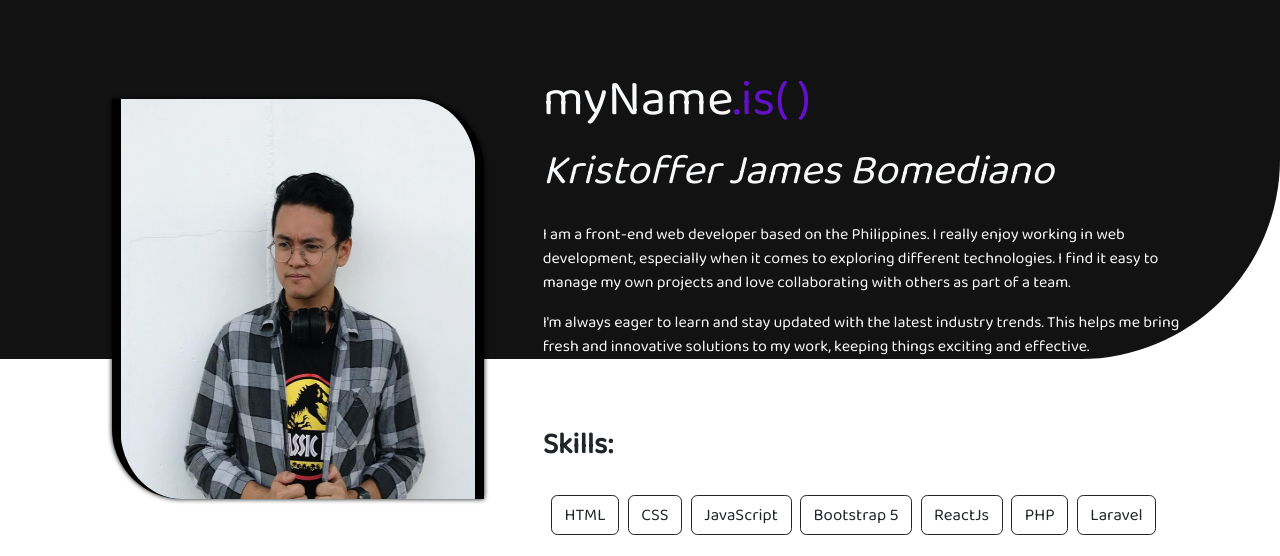
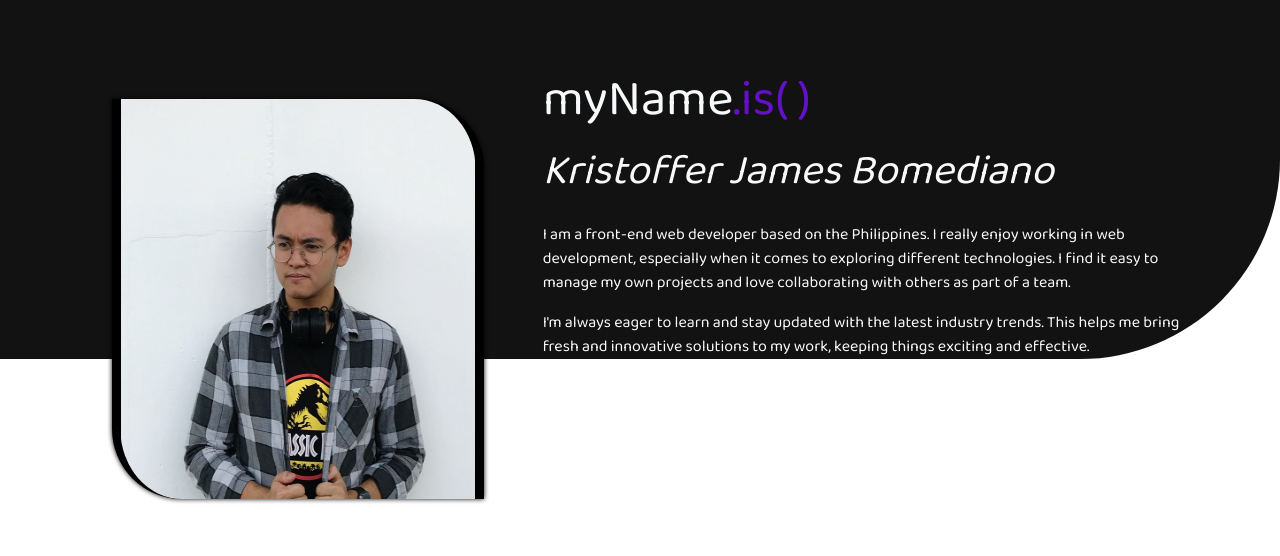
Before and after one commit to jammmeess/portfolio-jammmeess, a React (Create React App) app: page / in a window 1280 px wide. Shown: the part 801-1357 px from the top of the page. Built offline with nearby package versions, Linux system fonts and the light colour scheme; a web font is replaced by a local one.

Commit message:
Layout changes

```diff
--- a/src/components/About.jsx
+++ b/src/components/About.jsx
@@ -1,12 +1,27 @@
 import React from "react";
 import ProfilePicture from "../img/profile_picture.jpeg";
+
+const skills = [
+  "HTML",
+  "CSS",
+  "JavaScript",
+  "Bootstrap 5",
+  "ReactJs",
+  "PHP",
+  "Laravel",
+  "WordPress",
+  "Git",
+  "Figma",
+  "Photoshop",
+];
 
 const About = () => {
   return (
     <section className="about-section" id="about">
-      <div className="about-bg d-none d-sm-block d-xl-none">
+      <div className="about-bg d-none d-sm-block ">
         <div className="container  ">
-          <div className="container text-justify d-flex justify-content-center">
+          <div className="padding-height">
+             <div className="container text-justify d-flex justify-content-center">
             <div className="col-lg-5 col-xl-4 me-5  d-flex justify-content-center">
               <img
                 src={ProfilePicture}
@@ -46,45 +61,11 @@ const About = () => {
               </p>
 
               <div className="col-lg-12 py-5 mt-3 ">
-                <h3>
-                  <b className="text-dark">Skills:</b>
-                </h3>
-                <button className="skills btn btn-outline-dark ms-2 mt-4">
-                  HTML
-                </button>
-                <button className="skills btn btn-outline-dark ms-2 mt-4">
-                  CSS
-                </button>
-                <button className="skills btn btn-outline-dark ms-2 mt-4">
-                  JavaScript
-                </button>
-                <button className="skills btn btn-outline-dark ms-2 mt-4">
-                  Bootstrap 5
-                </button>
-                <button className="skills btn btn-outline-dark ms-2 mt-4">
-                  ReactJs
-                </button>
-                <button className="skills btn btn-outline-dark ms-2 mt-4">
-                  PHP
-                </button>
-                <button className="skills btn btn-outline-dark ms-2 mt-4">
-                  Laravel
-                </button>
-                <button className="skills btn btn-outline-dark ms-2 mt-4">
-                  WordPress
-                </button>
-                <button className="skills btn btn-outline-dark ms-2 mt-4">
-                  Git
-                </button>
-                <button className="skills btn btn-outline-dark ms-2 mt-4">
-                  Figma
-                </button>
-                <button className="skills btn btn-outline-dark ms-2 mt-4">
-                  Photoshop
-                </button>
               </div>
             </div>
           </div>
+          </div>
+
         </div>
       </div>
 
@@ -133,130 +114,20 @@ const About = () => {
               <h3>
                 <b>Skills:</b>
               </h3>
-              <button className="skills btn btn-outline-dark ms-2 mt-4">
-                HTML
-              </button>
-              <button className="skills btn btn-outline-dark ms-2 mt-4">
-                CSS
-              </button>
-              <button className="skills btn btn-outline-dark ms-2 mt-4">
-                JavaScript
-              </button>
-              <button className="skills btn btn-outline-dark ms-2 mt-4">
-                Bootstrap 5
-              </button>
-              <button className="skills btn btn-outline-dark ms-2 mt-4">
-                ReactJs
-              </button>
-              <button className="skills btn btn-outline-dark ms-2 mt-4">
-                PHP
-              </button>
-              <button className="skills btn btn-outline-dark ms-2 mt-4">
-                Laravel
-              </button>
-              <button className="skills btn btn-outline-dark ms-2 mt-4">
-                WordPress
-              </button>
-              <button className="skills btn btn-outline-dark ms-2 mt-4">
-                Git
-              </button>
-              <button className="skills btn btn-outline-dark ms-2 mt-4">
-                Figma
-              </button>
-              <button className="skills btn btn-outline-dark ms-2 mt-4">
-                Photoshop
-              </button>
+              {skills.map((skill, index) => (
+                <buttom
+                  key={index}
+                  className="Skills btn btn-outline-dark ms-2 mt-4"
+                >
+                  {skill}
+                </buttom>
+              ))}
             </div>
           </div>
         </div>
       </div>
 
-      {/* Extra-Large screen responsive */}
-      <div className="about-bg d-none  d-xl-block">
-        <div className="container  ">
-          <div className="padding-height">
-            <div className="container text-justify d-flex justify-content-center">
-              <div className="col-lg-5 col-xl-4 me-5  d-flex justify-content-center">
-                <img
-                  src={ProfilePicture}
-                  alt="A photo of me"
-                  className="img-fluid mx-5 px-2"
-                  id="profile"
-                  style={{
-                    boxShadow: "0px 0px 5px black",
-                    borderRadius: "0px 70px 0px 70px",
-                  }}
-                />
-              </div>
-              <div className="col-lg-7 ms-2 text-light py-5 my-5">
-                <span className="display-5">
-                  <p>
-                    <strong>
-                      myName<span className="text-code">.is( )</span>
-                    </strong>
-                  </p>
-                </span>
-                <p className="display-6 pb-2">
-                  <b>
-                    <i>Kristoffer James Bomediano</i>
-                  </b>
-                </p>
-                <p>
-                  I am a front-end web developer based on the Philippines. I
-                  really enjoy working in web development, especially when it
-                  comes to exploring different technologies. I find it easy to
-                  manage my own projects and love collaborating with others as
-                  part of a team.
-                </p>
-                <p className="text-light ">
-                  I'm always eager to learn and stay updated with the latest
-                  industry trends. This helps me bring fresh and innovative
-                  solutions to my work, keeping things exciting and effective.
-                </p>
 
-                <div className="col-lg-12 py-5 mt-3 ">
-                  <h3>
-                    <b className="text-dark">Skills:</b>
-                  </h3>
-                  <button className="skills btn btn-outline-dark ms-2 mt-4">
-                    HTML
-                  </button>
-                  <button className="skills btn btn-outline-dark ms-2 mt-4">
-                    CSS
-                  </button>
-                  <button className="skills btn btn-outline-dark ms-2 mt-4">
-                    JavaScript
-                  </button>
-                  <button className="skills btn btn-outline-dark ms-2 mt-4">
-                    Bootstrap 5
-                  </button>
-                  <button className="skills btn btn-outline-dark ms-2 mt-4">
-                    ReactJs
-                  </button>
-                  <button className="skills btn btn-outline-dark ms-2 mt-4">
-                    PHP
-                  </button>
-                  <button className="skills btn btn-outline-dark ms-2 mt-4">
-                    Laravel
-                  </button>
-                  <button className="skills btn btn-outline-dark ms-2 mt-4">
-                    WordPress
-                  </button>
-                  <button className="skills btn btn-outline-dark ms-2 mt-4">
-                    Git
-                  </button>
-                  <button className="skills btn btn-outline-dark ms-2 mt-4">
-                    Figma
-                  </button>
-                  <button className="skills btn btn-outline-dark ms-2 mt-4">
-                    Photoshop
-                  </button>
-                </div>
-              </div>
-            </div>
-          </div>
-        </div>
-      </div>
     </section>
   );
 };
```
